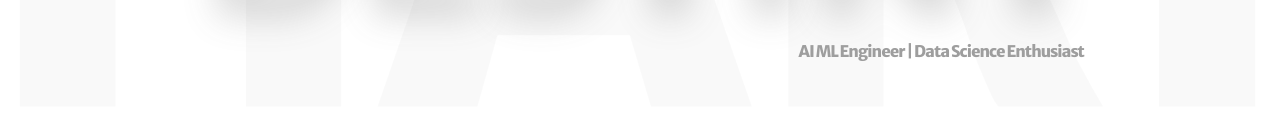
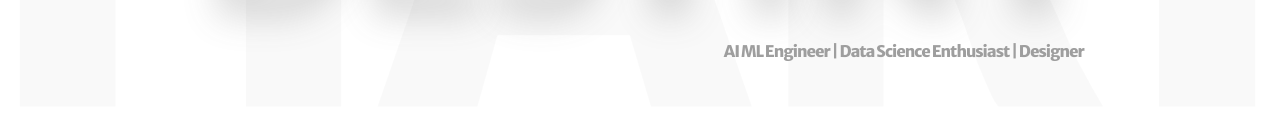
Before and after one commit to hariprasad-ms/hariprasad-ms.github.io, a plain HTML site: page index.html in a window 1280 px wide. Shown: the part 475-608 px from the top of the page. Drawn offline with nearby package versions, Linux system fonts and the light colour scheme.

Commit message:
Update index.html

```diff
--- a/index.html
+++ b/index.html
@@ -46,7 +46,7 @@
 			<h1 class="introduction__content">
 				<span class="introduction__content-el introduction__content-el--name">Hariprasad.M.S</span>
 				<span class="introduction__content-el introduction__content-el--description">DESTINY</span>
-				<span class="introduction__content-el introduction__content-el--job">AI ML Engineer | Data Science Enthusiast</span>
+				<span class="introduction__content-el introduction__content-el--job">AI ML Engineer | Data Science Enthusiast | Designer</span>
 			</h1>
 			<svg class="introduction__arrow" xmlns="http://www.w3.org/2000/svg" xmlns:xlink="http://www.w3.org/1999/xlink" version="1.1" id="Layer_1" x="0" y="0" viewBox="0 0 130 65" xml:space="preserve" enable-background="new 0 0 130 65"><g transform="translate(0.000000,65.000000) scale(0.100000,-0.100000)"><path d="M22.2 634c-50-35-40-47 293-349 174-157 323-285 333-285 24 0 635 552 647 585 8 23 6 30-14 46 -13 10-31 19-40 19s-57-37-107-83c-50-45-179-162-287-260l-197-179 -147 134c-319 289-433 388-446 388C50.2 650 34.2 643 22.2 634z"/></g></svg>
 		</div>
```
